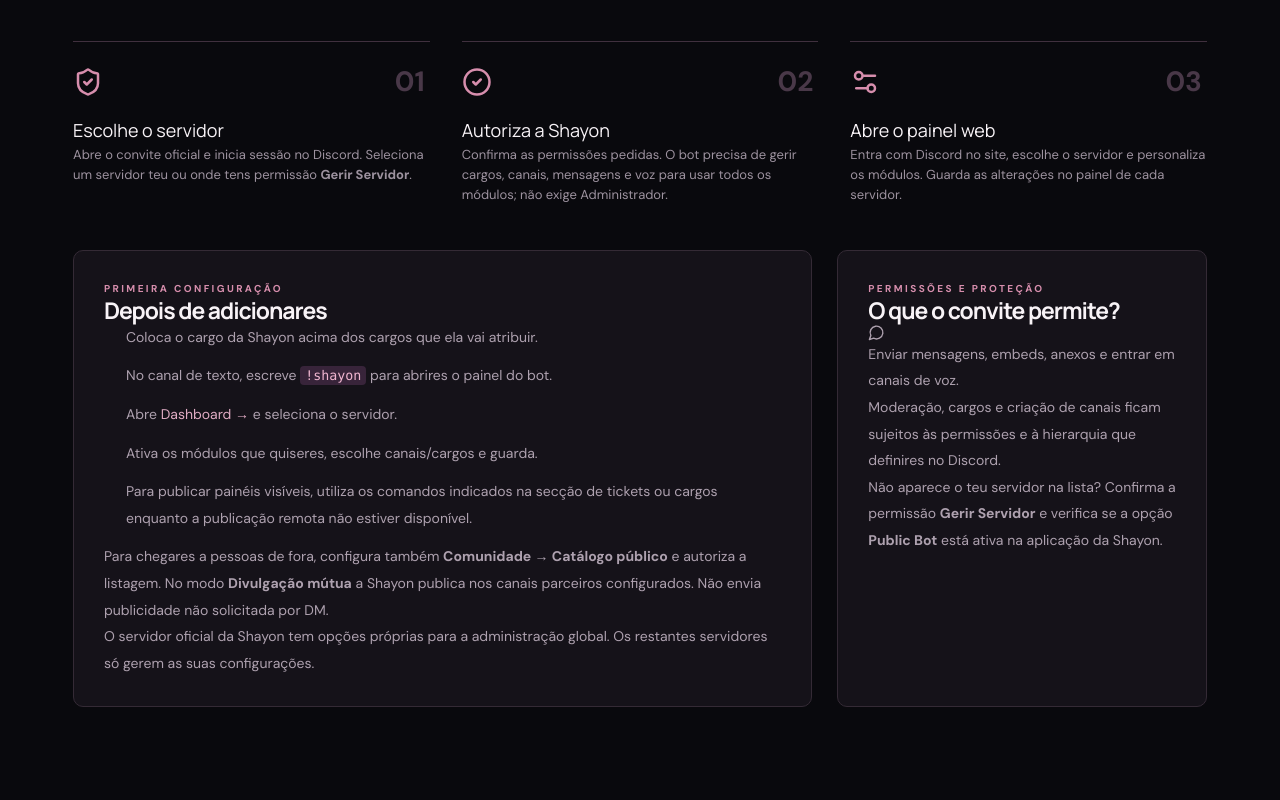
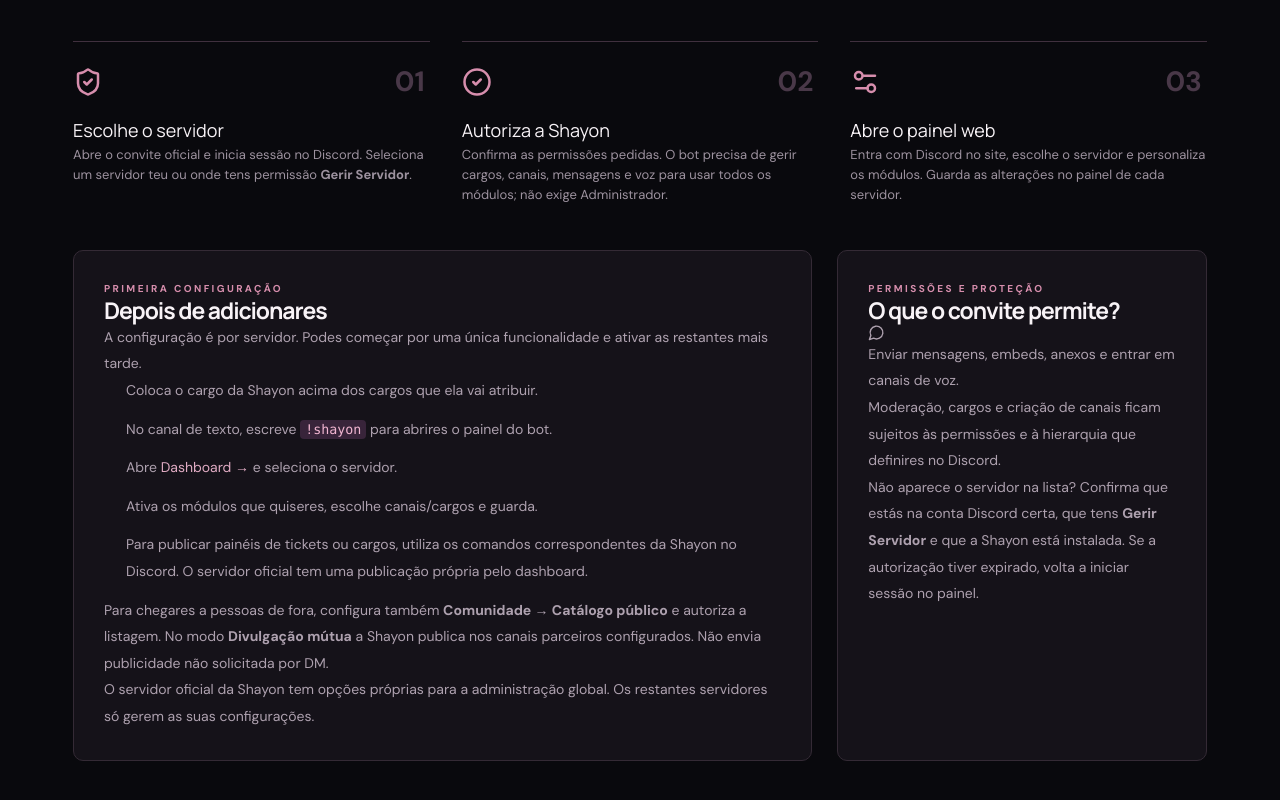
Before and after one commit to oxyzinha/shion-web, a Next.js app: page /adicionar in a window 1280 px wide. Shown: the part 406-1206 px from the top of the page. Built offline with nearby package versions, Linux system fonts and the light colour scheme; a web font is replaced by a local one.

Commit message:
copy(site): alinhar guias, footer, parcerias e permissões com a Shayon real

```diff
--- a/src/app/adicionar/page.tsx
+++ b/src/app/adicionar/page.tsx
@@ -12,18 +12,18 @@ export default function AddPage(){
  <div><span className="step-no">02</span><CheckCircle2/><h3>Autoriza a Shayon</h3><p>Confirma as permissões pedidas. O bot precisa de gerir cargos, canais, mensagens e voz para usar todos os módulos; não exige Administrador.</p></div>
  <div><span className="step-no">03</span><Settings2/><h3>Abre o painel web</h3><p>Entra com Discord no site, escolhe o servidor e personaliza os módulos. Guarda as alterações no painel de cada servidor.</p></div>
  </div><div className="detail-grid" style={{marginTop:45}}>
- <section className="content-card"><div className="eyebrow">PRIMEIRA CONFIGURAÇÃO</div><h2>Depois de adicionares</h2>
+ <section className="content-card"><div className="eyebrow">PRIMEIRA CONFIGURAÇÃO</div><h2>Depois de adicionares</h2><p>A configuração é por servidor. Podes começar por uma única funcionalidade e ativar as restantes mais tarde.</p>
  <ol><li>Coloca o cargo da Shayon acima dos cargos que ela vai atribuir.</li>
  <li>No canal de texto, escreve <code>!shayon</code> para abrires o painel do bot.</li>
  <li>Abre <Link className="text-link" href="/dashboard">Dashboard →</Link> e seleciona o servidor.</li>
  <li>Ativa os módulos que quiseres, escolhe canais/cargos e guarda.</li>
- <li>Para publicar painéis visíveis, utiliza os comandos indicados na secção de tickets ou cargos enquanto a publicação remota não estiver disponível.</li></ol>
+ <li>Para publicar painéis de tickets ou cargos, utiliza os comandos correspondentes da Shayon no Discord. O servidor oficial tem uma publicação própria pelo dashboard.</li></ol>
  <p>Para chegares a pessoas de fora, configura também <b>Comunidade → Catálogo público</b> e autoriza a listagem. No modo <b>Divulgação mútua</b> a Shayon publica nos canais parceiros configurados. Não envia publicidade não solicitada por DM.</p>
  <p>O servidor oficial da Shayon tem opções próprias para a administração global. Os restantes servidores só gerem as suas configurações.</p></section>
  <aside className="content-card"><div className="eyebrow">PERMISSÕES E PROTEÇÃO</div>
  <h2>O que o convite permite?</h2><p><MessageCircle size={17}/> Enviar mensagens, embeds, anexos e entrar em canais de voz.</p>
  <p>Moderação, cargos e criação de canais ficam sujeitos às permissões e à hierarquia que definires no Discord.</p>
- <p>Não aparece o teu servidor na lista? Confirma a permissão <b>Gerir Servidor</b> e verifica se a opção <b>Public Bot</b> está ativa na aplicação da Shayon.</p></aside></div>
+ <p>Não aparece o servidor na lista? Confirma que estás na conta Discord certa, que tens <b>Gerir Servidor</b> e que a Shayon está instalada. Se a autorização tiver expirado, volta a iniciar sessão no painel.</p></aside></div>
  <div className="closing" style={{paddingBottom:55}}><h2>Pronta para a conhecer?</h2>
  <a className="button" href={SHAYON_INVITE} target="_blank" rel="noopener noreferrer">Adicionar agora <ArrowUpRight size={17}/></a></div></div></main>;
 }
```
